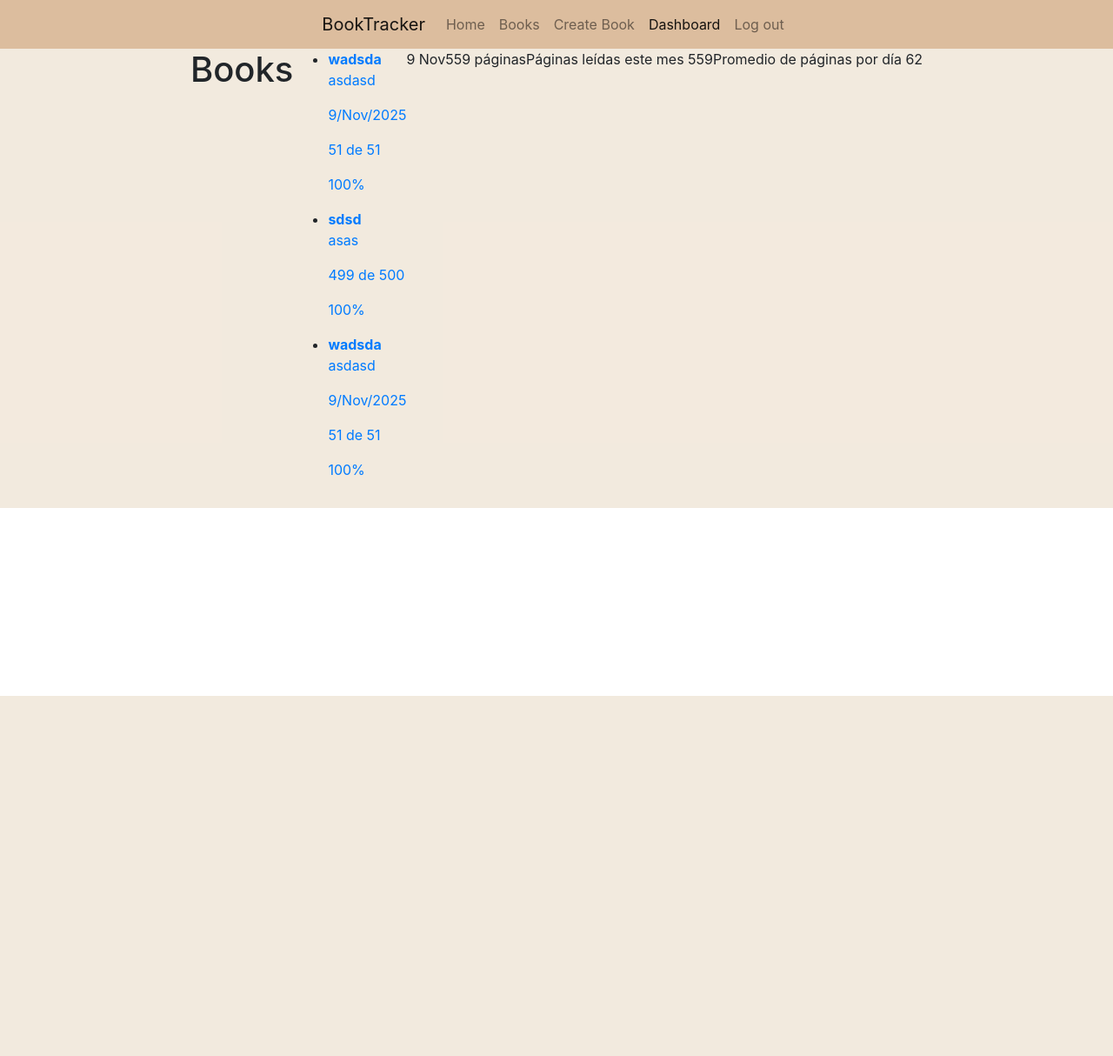
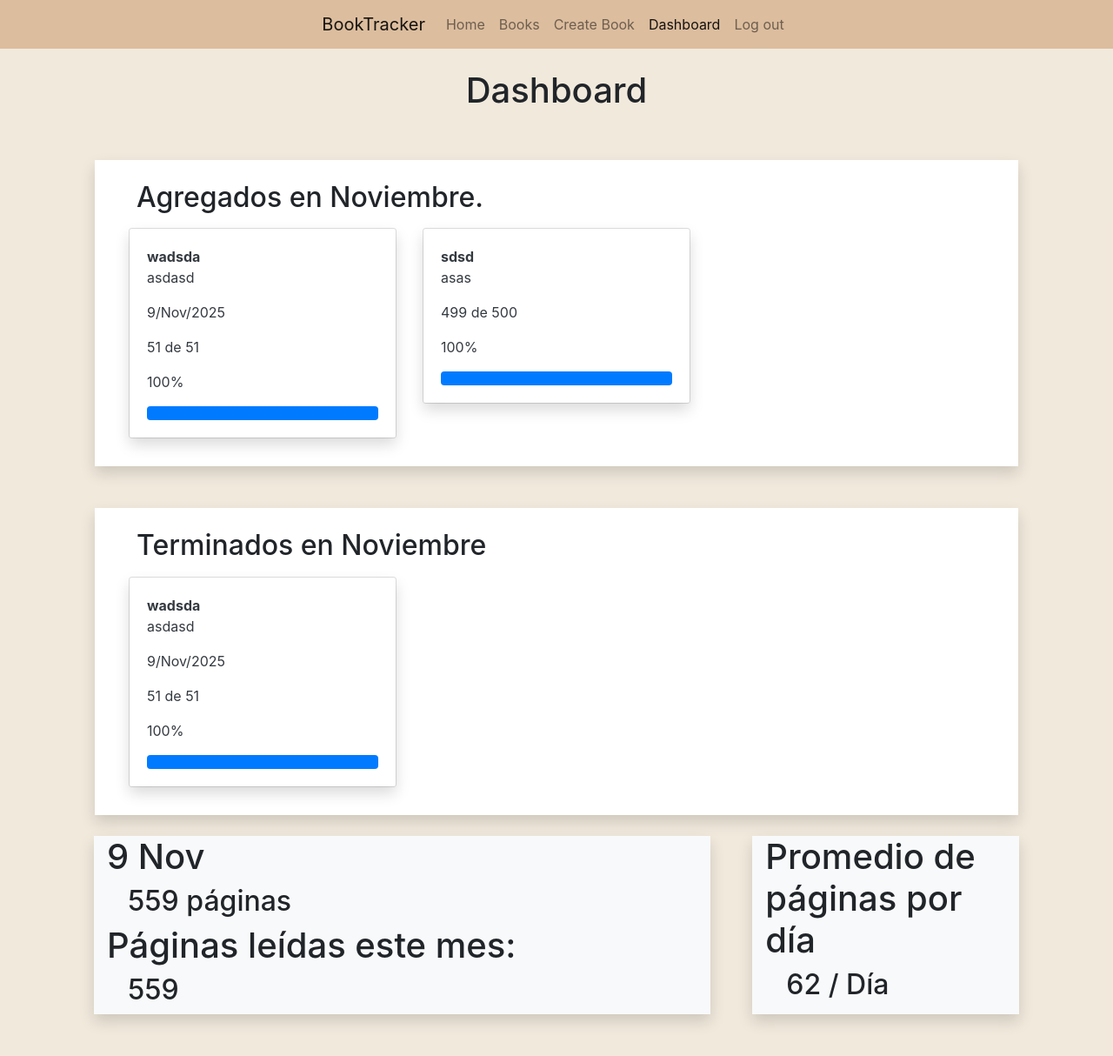
Before and after one commit to CARLOSDESTYT/BookTracker, a Django app: page /dashboard/ in a window 1280 px wide. Shown: the whole page at 87% size. Before the commit the page ends 800 px from the top, so only its background shows below. Run offline with Django 5.2, Linux system fonts and the light colour scheme; a user stored in the database is signed in; data comes from the database, SQL or seed files in the repository; both versions use the stored data as it was after the commit.

Commit message:
arreglar conflictos entre commits

```diff
--- a/books/templates/base.html
+++ b/books/templates/base.html
@@ -8,7 +8,7 @@
     <link rel="stylesheet" href= {%static 'style.css'%}>
     <title>BookTracker Application</title>
 </head>
-<body>
+<body class="pagebg">
     <div id="navbar" class="d-flex flex-row justify-content-center navcolor">
         <nav class="navbar navbar-expand-lg navbar-light navcolor">
             <a class="navbar-brand" href="{% url 'home' %}">BookTracker</a>
--- a/books/templates/dashboard.html
+++ b/books/templates/dashboard.html
@@ -1,46 +1,99 @@
 {% extends "base.html" %}
 {% block content %}
 
-<h1>Books</h1>
 
-<ul>
+<div class="d-flex container flex-wrap">
+    <div class="d-flex justify-content-center w-100 my-4">
+        <h1>Dashboard</h1>
+    </div>
+
+
+        <div class="d-flex album p-4 m-4 w-100 flex-wrap shadow" style="background:white">
+            <div class="d-flex justify-content-left w-100 pl-4">
+                <h2>Agregados en Noviembre.</h2> {% comment %}cambiar a fecha dinamica {% endcomment %}
+            </div>
+            <div class="container-fluid">
+                <div class="row">
                     {% for book in books_created %}
-    <li>
+                    <div class= "col-4">
+                        <div class="card my-2" style="width: 100%">
+                            <div class="card-body shadow ">
                                 <a href="{% url 'book_detail' book.id %}">
-            <strong> {{book.title}} </strong>
-            <p>{{book.autor}}</p>
+                                    <strong class="text-dark"> {{book.title}} </strong>
+                                    <p class="text-dark">{{book.autor}}</p>
                                     {% if book.goal %}
-                <p>Meta: {{book.goal|date:'j/M/Y'}}</p>
+                                        <p class="text-dark">Meta: {{book.goal|date:'j/M/Y'}}</p>
                                     {% endif %}
                                     {% if book.date_completed %}
-                <p>{{ book.date_completed|date:'j/M/Y' }}</p>
+                                        <p class="text-dark">{{ book.date_completed|date:'j/M/Y' }}</p>
                                     {% endif %}
-            <p>{{book.pages_read}} de {{book.pages_total}}</p>
-            <p>{{book.progress}}%</p>
+                                    <p class="text-dark">{{book.pages_read}} de {{book.pages_total}}</p>
+                                    <p class="text-dark">{{book.progress}}%</p>
+                                    <div class= "progress" >
+                                        <div style="width: {{book.progress}}%" class="progress-bar" role="progressbar" aria-valuenow="{{book.progress}}" aria-valuemin="0" aria-valuemax="100"></div>
+                                        {% comment %} <p class="card-text text-dark">{{book.progress}}%</p> {% endcomment %}
+                                    </div>
                                 </a>
-    </li>
+                            </div>
+                        </div>
+                    </div>
                     {% endfor %}
+                </div>
+            </div>
+    </div>
+
+
+
+    <div class="d-flex album p-4 m-4 w-100 flex-wrap shadow" style="background:white">
+            <div class="d-flex justify-content-left w-100 pl-4">
+                <h2>Terminados en Noviembre</h2> {% comment %}cambiar a fecha dinamica {% endcomment %}
+            </div>
+            <div class="container-fluid">
+                <div class="row">
                     {% for book in books_completed %}
-    <li>
-        <a href="{% url 'book_detail' book.id %}">
-            <strong> {{book.title}} </strong>
-            <p>{{book.autor}}</p>
+                    <div class= "col-4">
+                        <div class="card my-2" style="width: 100%">
+                            <div class="card-body shadow ">
+                        <a href="{% url 'book_detail' book.id %} class="text-dark"">
+                            <strong class="text-dark"> {{book.title}} </strong>
+                            <p class="text-dark">{{book.autor}}</p>
                             {% if book.goal %}
-                <p>Meta: {{book.goal|date:'j/M/Y'}}</p>
+                                <p class="text-dark">Meta: {{book.goal|date:'j/M/Y'}}</p>
                             {% endif %}
                             {% if book.date_completed %}
-                <p>{{ book.date_completed|date:'j/M/Y' }}</p>
+                                <p class="text-dark">{{ book.date_completed|date:'j/M/Y' }}</p>
                             {% endif %}
-            <p>{{book.pages_read}} de {{book.pages_total}}</p>
-            <p>{{book.progress}}%</p>
+                            <p class="text-dark">{{book.pages_read}} de {{book.pages_total}}</p>
+                            <p class="text-dark">{{book.progress}}%</p>
+                            <div class= "progress" >
+                                        <div style="width: {{book.progress}}%" class="progress-bar" role="progressbar" aria-valuenow="{{book.progress}}" aria-valuemin="0" aria-valuemax="100"></div>
+                                        {% comment %} <p class="card-text text-dark">{{book.progress}}%</p> {% endcomment %}
+                                    </div>
                         </a>
-    </li>
+                    </div>
+                    </div>
+                    </div>
                     {% endfor %}
-</ul>
-<p>{{ profile.date_most_pages_read|date:'j M'  }}</p>
-<p>{{ profile.most_pages_read }} páginas</p>
-<p>Páginas leídas este mes {{ profile.pages_this_month }}</p>
-<p>Promedio de páginas por día {{ profile.average_pages_for_day }}</p>
+                    </div>
+                    </div>
+                    </div>
+
+    <div class=" container-fluid mx-2 mb-5 row w-100 ">
+        <div class= "col-8 mr-4 bg-light shadow" style="width=60%">
+            <h1 class="mb-2">{{ profile.date_most_pages_read|date:'j M'  }}</h1>
+            <h2 class="ml-4">{{ profile.most_pages_read }} páginas</h2>
+
+            <h1 class="mb-2">Páginas leídas este mes:</h1>
+            <h2 class="ml-4">{{profile.pages_this_month }}</h2>
+         </div>
 
 
+        <div class= " col ml-4 bg-light shadow">
+            <h1 class= "mb-2">Promedio de páginas por día </h1>
+            <h2 class= "mb-2 ml-4">{{ profile.average_pages_for_day }} / Día</h2>
+        </div>
+    </div >
+
+</div>
+
 {% endblock %}
--- a/static/style.css
+++ b/static/style.css
@@ -11,3 +11,27 @@
     background-color: #DCBD9E;
     color: #FFFFFF;
 }
+table.table-bordered{
+    border: 1px solid #DCBD9E;
+}
+table.table-bordered > thead > tr > th {
+    border: 1px solid #DCBD9E;
+}
+table.table-bordered > tbody > tr > td {
+    border: 1px solid #DCBD9E;
+}
+.buttonMargin{
+    margin:5px;
+}
+.deleteButtonColor{
+    background-color: #e02626;
+    color: black;
+}
+.completeButtonColor{
+    background-color: #6ee628f0;
+    color: black;
+}
+.updateButtonColor{
+    background-color: #f3e034f0;
+    color: black;
+}
```
Also changed, not shown: books/forms.py (+7 -0 lines), books/templates/book_detail.html (+21 -10 lines), books/templates/books.html (+6 -6 lines), books/templates/create_book.html (+12 -9 lines), db.sqlite3. Lines whose indentation alone changed are shown as unchanged.
